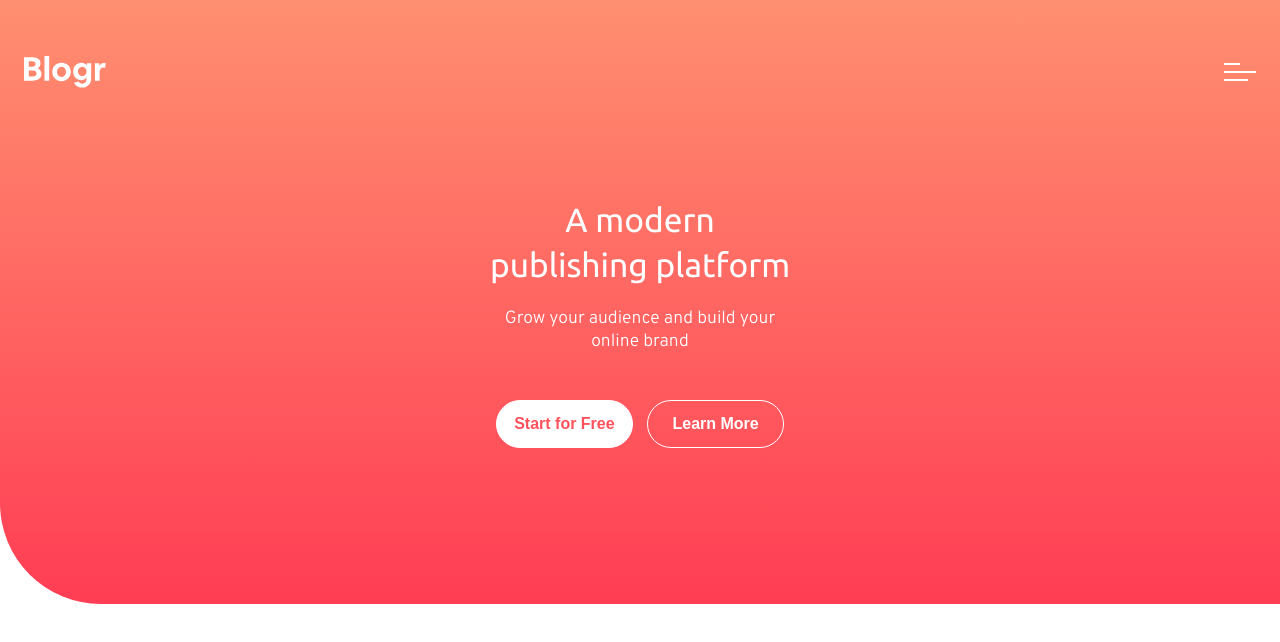
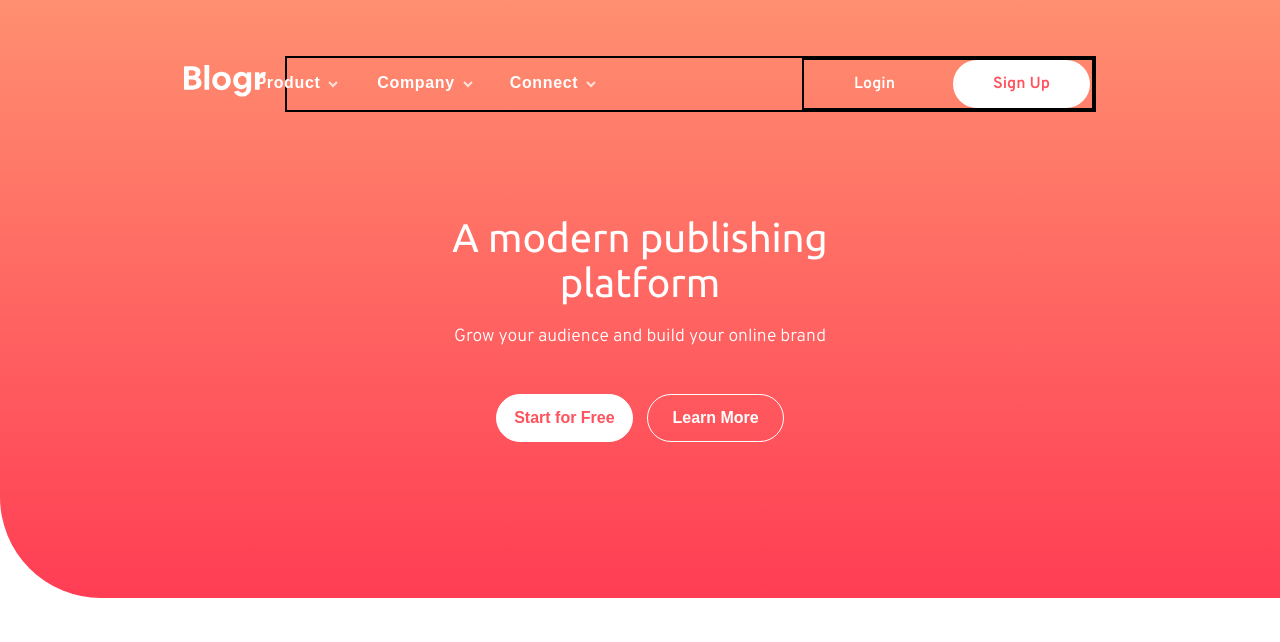
Before and after one commit to MojtabaMosavi/blogr-landing-page, a React (Create React App) app: page / in a window 1280 px wide. Shown: the top 642 px of the page. Built offline with nearby package versions, Linux system fonts and the light colour scheme.

Commit message:
compeleted the nav styles and functionality for tablet view

```diff
--- a/src/components/Header/HamburgerNav.jsx
+++ b/src/components/Header/HamburgerNav.jsx
@@ -2,8 +2,7 @@ import React from 'react';
 
 const HamburgerNav = (props) => {
     return (
-        <button className={`header__hamburger-menu hamburger-menu
-                ${props.toggled ? 'hamburger-menu--active': '' }`}
+        <button className={`header__hamburger-menu hamburger-menu${props.toggled ? '--active': '' }`}
                 aria-label="menu"
                 type="button"
                 aria-controls="navigation"
--- a/src/components/Header/Header.jsx
+++ b/src/components/Header/Header.jsx
@@ -11,15 +11,16 @@ const Header = () => {
     const [toggled,setToggle] = useState(false)
     return (
 
-        <header className="header container">
-            <div className="header__content-wrapper">
+        <header className="header ">
+            <div className="header__content-wrapper container">
                 <div className="header__nav-wrapper">
                 <Logo />
                 <HamburgerNav
                     toggled={toggled}
                     handleClick = { () => setToggle(toggled => !toggled)}/>
+
+                < Nav toggled={toggled}/>
                 </div>
-                < Nav toggled={toggled}/>
                 <Hero/>
             </div>
 
--- a/src/components/Header/Nav.jsx
+++ b/src/components/Header/Nav.jsx
@@ -3,6 +3,7 @@ import SubNav from "./SubNav";
 
 const Nav = (props) => {
     return (
+        // aria-label for assistive tech
         <nav className={ `header__nav${props.toggled ? '--active' : ''}` }aria-label="navigation">
             <ul className="header__links-wrapper">
                     <SubNav title={"Product"}
--- a/src/components/Header/SubNav.jsx
+++ b/src/components/Header/SubNav.jsx
@@ -8,7 +8,8 @@ const SubNav = (props) => {
                 type="button"
                 className={`header__dropdown-title${toggled ? '--active' : ''}`}
                 aria-controls="subnav1"
-                aria-expanded="false"
+                // to communicate state of subnav to screen readers
+                aria-expanded={`${toggled ? 'true':'false'}`}
                 onClick={() => setToggle(toggled => !toggled)}
                 >
 
--- a/src/css/main.css
+++ b/src/css/main.css
@@ -13,6 +13,27 @@ Ubuntu, weight --> 400 500 700 */
 /* container*/
 .container {
   padding: 0 1.5rem;
+  margin: 0 auto;
+}
+@media only screen and (min-width: 62em) {
+  .container {
+    max-width: 60rem;
+  }
+}
+@media only screen and (min-width: 82em) {
+  .container {
+    max-width: 69.625rem;
+  }
+}
+
+/*|| Hidde the element from sighted user but display it to screen readers*/
+.sr-only {
+  position: absolute;
+  left: -10000px;
+  top: auto;
+  width: 1px;
+  height: 1px;
+  overflow: hidden;
 }
 
 html {
@@ -188,6 +209,8 @@ h6 {
   /*|| divider*/
   /*|| btn-wrapper*/
   /*|| hero styles */
+  /*|| tablet view, main change hamburger menu changes to a navigation bar*/
+  /*|| laptop view, small changes to the main navigation*/
 }
 .header__content-wrapper {
   position: relative;
@@ -201,6 +224,7 @@ h6 {
   justify-content: space-between;
   flex-direction: row;
   margin-bottom: 6.5rem;
+  position: relative;
 }
 .header__nav, .header__nav--active {
   display: flex;
@@ -324,5 +348,102 @@ h6 {
 .header__btn {
   transition: all 300ms ease-in-out;
 }
+@media only screen and (min-width: 43em) {
+  .header__hamburger-menu {
+    display: none;
+  }
+  .header__nav, .header__nav--active {
+    all: unset;
+    border: 2px solid;
+    flex: 1;
+    display: flex;
+    align-items: center;
+    justify-content: space-between;
+    flex-direction: row;
+  }
+  .header__links-wrapper {
+    flex-direction: row;
+    margin-bottom: 0;
+  }
+  .header__btn-wrapper {
+    display: flex;
+    align-items: center;
+    justify-content: space-between;
+    flex-direction: row;
+  }
+  .header__divider {
+    display: none;
+  }
+  .header__dropdown, .header__dropdown--active {
+    position: relative;
+    margin-right: 2rem;
+  }
+  .header__dropdown:not(:last-child), .header__dropdown--active:not(:last-child) {
+    margin-bottom: 0;
+  }
+  .header__dropdown-title, .header__dropdown-title--active {
+    margin-bottom: 0;
+    color: white;
+    min-width: 6rem;
+  }
+  .header__dropdown-title::after, .header__dropdown-title--active::after {
+    content: url("../assets/images/icon-arrow-light.svg");
+  }
+  .header__dropdown-title:hover, .header__dropdown-title--active:hover {
+    text-decoration: underline;
+  }
+  .header__dropdown-menu {
+    position: absolute;
+    text-align: center;
+    width: 10.5rem;
+    left: 50%;
+    top: 2rem;
+    transform: translateX(-50%);
+  }
+  .header__btn-wrapper {
+    padding: 0;
+    border: 2px solid;
+    max-width: 18rem;
+  }
+  .header__btn-wrapper > :nth-child(1) {
+    margin-right: 0.5rem;
+    color: white;
+  }
+  .header__btn-wrapper > :nth-child(1):hover {
+    background-color: inherit;
+  }
+  .header__btn-wrapper > :nth-child(2) {
+    background: white;
+    color: #ff525d;
+  }
+  .header__btn-wrapper > :nth-child(2):hover {
+    background: #ff7a85;
+    color: white;
+  }
+  .header__btn-wrapper > :not(:first-child) {
+    margin-top: 0;
+  }
+  .header__btn-wrapper > :nth-child(1), .header__btn-wrapper > :nth-child(2) {
+    font-size: 1rem;
+    border: none;
+  }
+  .header__btn-wrapper__btn {
+    font-size: 1rem;
+  }
+  .header__hero {
+    max-width: 25rem;
+  }
+  .header__heading {
+    font-size: 2.5rem;
+  }
+}
+@media only screen and (min-width: 62em) {
+  .header__links-wrapper {
+    max-width: 19.25rem;
+  }
+  .header__dropdown > .header__dropdown, .header__dropdown--active > .header__dropdown, .header__dropdown > .header__dropdown--active, .header__dropdown--active > .header__dropdown--active {
+    margin-left: 2rem;
+  }
+}
 
 /*# sourceMappingURL=main.css.map */
--- a/src/scss/base/_helpers.scss
+++ b/src/scss/base/_helpers.scss
@@ -2,4 +2,24 @@
 /* container*/
 .container {
   padding: 0 1.5rem;
+  margin: 0 auto;
+
+  @include abs.respond-to("laptop") {
+    max-width: 60rem;
+  }
+
+  @include abs.respond-to("desktop") {
+    max-width: 69.625rem;
+  }
 }
+
+/*|| Hidde the element from sighted user but display it to screen readers*/
+
+.sr-only {
+  position: absolute;
+  left: -10000px;
+  top: auto;
+  width: 1px;
+  height: 1px;
+  overflow: hidden;
+}
--- a/src/scss/layout/_header.scss
+++ b/src/scss/layout/_header.scss
@@ -22,6 +22,7 @@
   &__nav-wrapper {
     @include abs.flex-container();
     margin-bottom: 6.5rem;
+    position: relative;
   }
 
   &__nav {
@@ -60,6 +61,7 @@
   &__dropdown {
     cursor: pointer;
     width: 100%;
+
     &:not(:last-child) {
       margin-bottom: 0.6rem;
     }
@@ -172,4 +174,128 @@
   &__btn {
     transition: all 300ms ease-in-out;
   }
+
+  /*|| tablet view, main change hamburger menu changes to a navigation bar*/
+
+  @include abs.respond-to("tablet") {
+    &__nav-wrapper {
+    }
+
+    &__hamburger-menu {
+      display: none;
+    }
+
+    &__nav {
+      all: unset;
+      border: 2px solid;
+      flex: 1;
+      @include abs.flex-container();
+    }
+
+    &__links-wrapper {
+      flex-direction: row;
+
+      margin-bottom: 0;
+    }
+
+    &__btn-wrapper {
+      @include abs.flex-container();
+    }
+
+    &__divider {
+      display: none;
+    }
+
+    &__dropdown {
+      position: relative;
+      margin-right: 2rem;
+
+      &:not(:last-child) {
+        margin-bottom: 0;
+      }
+
+      &-title {
+        margin-bottom: 0;
+        color: abs.$white;
+        min-width: 6rem;
+
+        &::after {
+          content: url("../assets/images/icon-arrow-light.svg");
+        }
+
+        &:hover {
+          text-decoration: underline;
+        }
+      }
+
+      &-menu {
+        position: absolute;
+        text-align: center;
+        width: 10.5rem;
+        left: 50%;
+        top: 2rem;
+        transform: translateX(-50%);
+      }
+    }
+
+    &__btn-wrapper {
+      padding: 0;
+      border: 2px solid;
+      max-width: 18rem;
+
+      & > :nth-child(1) {
+        margin-right: 0.5rem;
+        color: abs.$white;
+
+        &:hover {
+          background-color: inherit;
+        }
+      }
+
+      & > :nth-child(2) {
+        background: abs.$white;
+        color: abs.$CTA-text;
+        &:hover {
+          background: abs.$CTA-hover-background;
+          color: abs.$white;
+        }
+      }
+
+      & > :not(:first-child) {
+        margin-top: 0;
+      }
+
+      & > :nth-child(1),
+      & > :nth-child(2) {
+        font-size: 1rem;
+        border: none;
+      }
+
+      &__btn {
+        font-size: 1rem;
+      }
+    }
+
+    &__hero {
+      max-width: 25rem;
+    }
+
+    &__heading {
+      font-size: 2.5rem;
+    }
+  }
+
+  /*|| laptop view, small changes to the main navigation*/
+
+  @include abs.respond-to("laptop") {
+    &__links-wrapper {
+      max-width: 19.25rem;
+    }
+
+    &__dropdown {
+      & > & {
+        margin-left: 2rem;
+      }
+    }
+  }
 }
```
Also changed, not shown: 1 other file (tests, documents, lock files or other folders).
